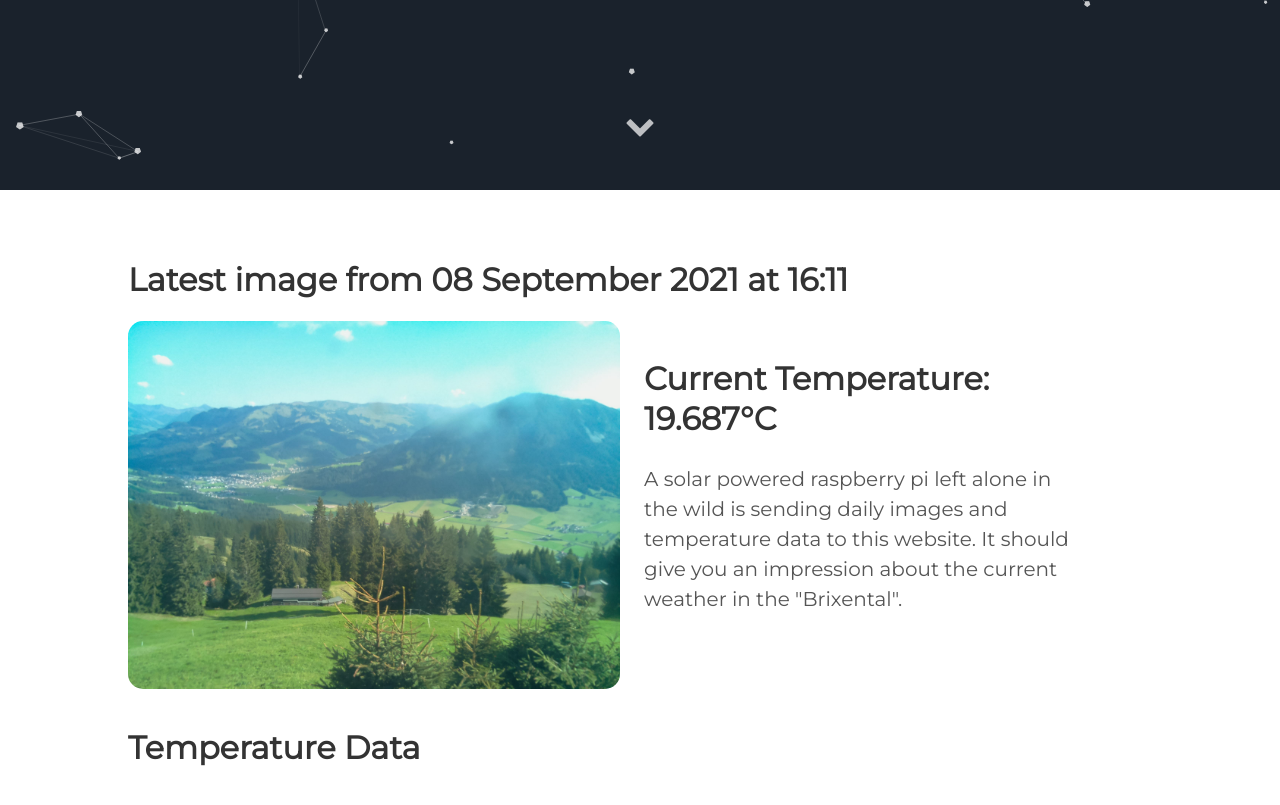
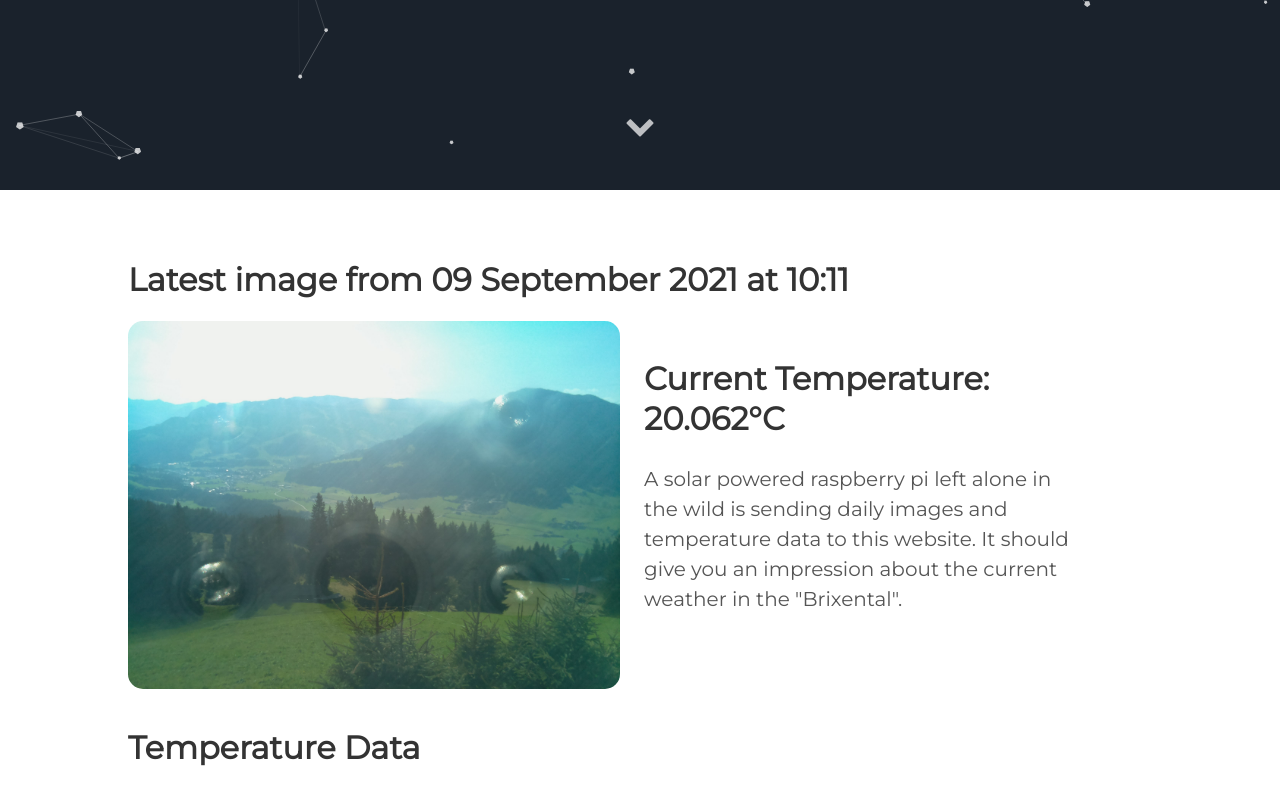
Before and after one commit to vektorious/vektorious.github.io, a Jekyll site: the page built from resources/huette.md, in a window 1280 px wide and 900 px high, scrolled down 710 px. Shown: the top 805 px of the window. Built offline with Jekyll 4.4.1, drawn with Linux system fonts in a browser that asks for light colours.

Commit message:
I'm a bot beep boop

```diff
--- a/resources/huette.md
+++ b/resources/huette.md
@@ -6,13 +6,13 @@ image: '/assets/img/'
 description: 'Live image from the Austrian alps'
 twitter_text: ' '
 ---
-## Latest image from 08 September 2021 at 16:11
+## Latest image from 09 September 2021 at 10:11
 <div class="huette">
   <div class="huette-image">
     <img src="{{ "/assets/img/huette.jpg" | prepend: site.baseurl }}">
   </div>
   <div class="huette-text">
-        <h2>Current Temperature: 19.687°C</h2>
+        <h2>Current Temperature: 20.062°C</h2>
         <p>A solar powered raspberry pi left alone in the wild is sending daily images and temperature data to this website. It should give you an impression about the current weather in the "Brixental".</p>
 
   </div>
```
Also changed, not shown: rpi-script/2021-09-09_100944.txt (renamed from rpi-script/2021-09-08_160943.txt, +5 -5 lines), rpi-script/huette.md (+2 -2 lines), assets/img/huette.jpg, assets/img/temp_plot.png, rpi-script/temp_plot.png, 1 other file.
